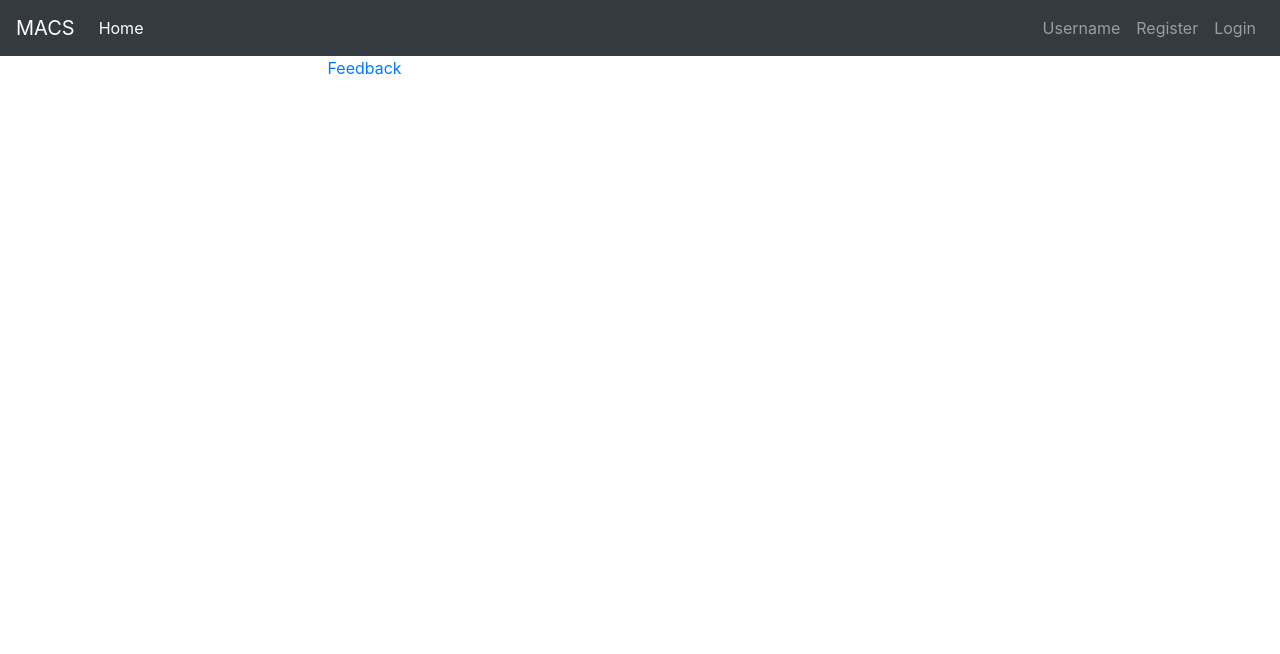
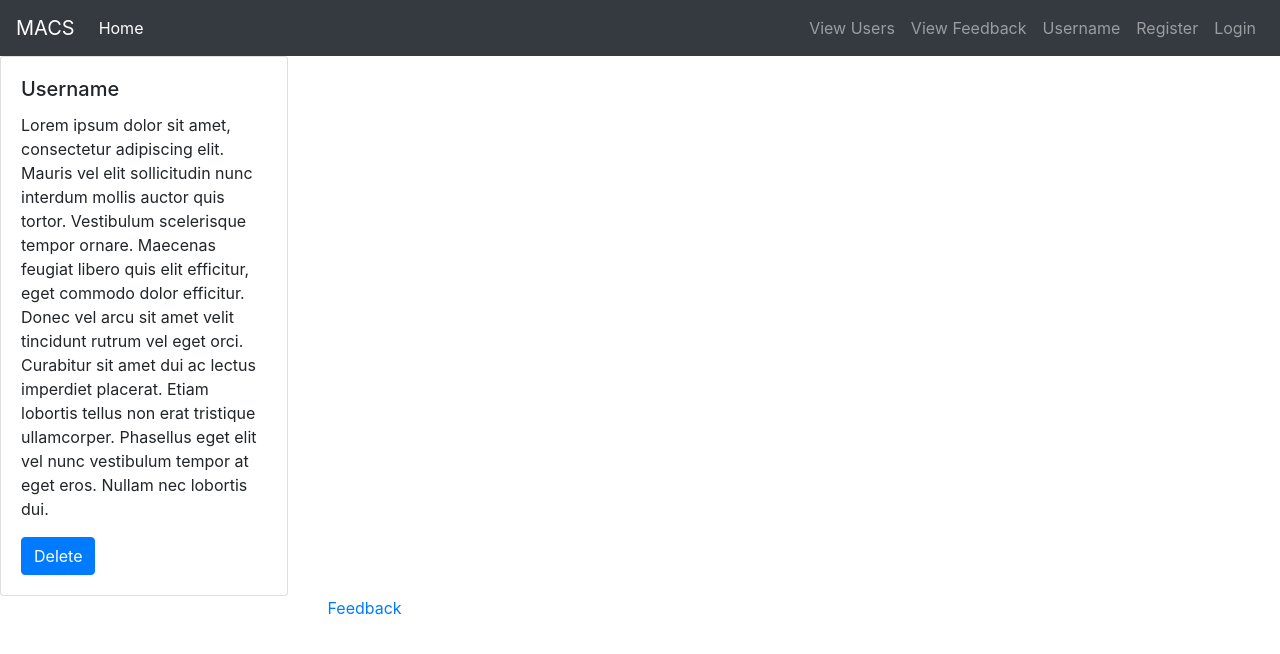
Before and after one commit to 1801Jan22Java/team-hapa, an Angular app in the folder MACS/: page /admin/feedback in a window 1280 px wide. Before the commit this address led to /. Shown: the top 654 px of the page. Built offline with nearby package versions, Linux system fonts and the light colour scheme.

Commit message:
added admin to wireframe

```diff
--- a/MACS/src/app/app-router/app-router.module.ts
+++ b/MACS/src/app/app-router/app-router.module.ts
@@ -22,6 +22,8 @@ import { FlightSearchResultsComponent } from '../components/flight-search-result
 import { TrackFlightStatusResultsComponent } from '../components/track-flight-status-results/track-flight-status-results.component';
 import { LoginComponent } from '../components/login/login.component';
 import { FlightDetailsComponent } from '../components/flight-details/flight-details.component'
+import { AdminFeedbackComponent } from '../components/admin-feedback/admin-feedback.component';
+import { AdminUsersComponent } from '../components/admin-users/admin-users.component';
 
 const appRoutes: Routes = [
   { path: '', redirectTo: '/home', pathMatch: 'full' },
@@ -41,6 +43,9 @@ const appRoutes: Routes = [
   { path: 'reservation/confirm', component: ViewReservationsComponent },
   { path: 'checkin', component: ViewItineraryComponent },
 
+  { path: 'admin/feedback', component: AdminFeedbackComponent },
+  { path: 'admin/users', component: AdminUsersComponent },
+
   { path: 'app-arrivals-departures', component: ArrivalsDeparturesComponent },
   { path: 'app-flight-search', component: FlightSearchComponent },
   { path: 'app-flight-reservation', component: FlightReservationComponent },
--- a/MACS/src/app/app.module.ts
+++ b/MACS/src/app/app.module.ts
@@ -27,6 +27,8 @@ import { FooterComponent } from './components/footer/footer.component';
 import { FlightSearchService } from './services/flight-search/flight-search.service';
 import { LoginComponent } from './components/login/login.component';
 import { FlightDetailsComponent } from './components/flight-details/flight-details.component';
+import { AdminFeedbackComponent } from './components/admin-feedback/admin-feedback.component';
+import { AdminUsersComponent } from './components/admin-users/admin-users.component';
 
 
 
@@ -61,6 +63,8 @@ import { FlightDetailsComponent } from './components/flight-details/flight-detai
     FooterComponent,
     LoginComponent,
     FlightDetailsComponent,
+    AdminFeedbackComponent,
+    AdminUsersComponent,
   ],
   imports: [
     BrowserModule,
--- /dev/null
+++ b/MACS/src/app/components/admin-feedback/admin-feedback.component.html
@@ -0,0 +1,13 @@
+<div class="card" style="width: 18rem;">
+  <div class="card-body">
+    <h5 class="card-title">Username</h5>
+    <p class="card-text">
+      Lorem ipsum dolor sit amet, consectetur adipiscing elit. Mauris vel elit sollicitudin nunc interdum mollis auctor quis tortor.
+      Vestibulum scelerisque tempor ornare. Maecenas feugiat libero quis elit efficitur, eget commodo dolor efficitur. Donec
+      vel arcu sit amet velit tincidunt rutrum vel eget orci. Curabitur sit amet dui ac lectus imperdiet placerat. Etiam
+      lobortis tellus non erat tristique ullamcorper. Phasellus eget elit vel nunc vestibulum tempor at eget eros. Nullam
+      nec lobortis dui.
+    </p>
+    <a routerLink="" class="btn btn-primary">Delete</a>
+  </div>
+</div>
--- /dev/null
+++ b/MACS/src/app/components/admin-feedback/admin-feedback.component.ts
@@ -0,0 +1,15 @@
+import { Component, OnInit } from '@angular/core';
+
+@Component({
+  selector: 'app-admin-feedback',
+  templateUrl: './admin-feedback.component.html',
+  styleUrls: ['./admin-feedback.component.css']
+})
+export class AdminFeedbackComponent implements OnInit {
+
+  constructor() { }
+
+  ngOnInit() {
+  }
+
+}
--- /dev/null
+++ b/MACS/src/app/components/admin-users/admin-users.component.html
@@ -0,0 +1,15 @@
+<div class="container">
+  <div class="row">
+    <table id="flightTable">
+      <tr>
+        <th>Username</th>
+        <th>Email</th>
+        <th>Status</th>
+        <th><a href="">Fly</a></th>
+        <th><a href="">No Fly</a></th>
+      </tr>
+      <!-- Dynamically fill table with parsed JSON using TypeScript (?) -->
+      <!-- Create buttons that allow Users to book the corresponding flight -->
+    </table>
+  </div>
+</div>
--- /dev/null
+++ b/MACS/src/app/components/admin-users/admin-users.component.ts
@@ -0,0 +1,15 @@
+import { Component, OnInit } from '@angular/core';
+
+@Component({
+  selector: 'app-admin-users',
+  templateUrl: './admin-users.component.html',
+  styleUrls: ['./admin-users.component.css']
+})
+export class AdminUsersComponent implements OnInit {
+
+  constructor() { }
+
+  ngOnInit() {
+  }
+
+}
--- a/MACS/src/app/components/navbar/navbar.component.html
+++ b/MACS/src/app/components/navbar/navbar.component.html
@@ -13,10 +13,20 @@
       </li>
     </ul>
     <ul class="navbar-nav">
-        <li class="nav-item">
-          <a class="nav-link" routerLink="profile">Username</a>
-        </li>
-      </ul>
+      <li class="nav-item">
+        <a class="nav-link" routerLink="admin/users">View Users</a>
+      </li>
+    </ul>
+    <ul class="navbar-nav">
+      <li class="nav-item">
+        <a class="nav-link" routerLink="admin/feedback">View Feedback</a>
+      </li>
+    </ul>
+    <ul class="navbar-nav">
+      <li class="nav-item">
+        <a class="nav-link" routerLink="profile">Username</a>
+      </li>
+    </ul>
     <ul class="navbar-nav">
       <li class="nav-item">
         <a class="nav-link" routerLink="register">Register</a>
```
Also changed, not shown: MACS/src/app/components/admin-feedback/admin-feedback.component.css (added), MACS/src/app/components/admin-users/admin-users.component.css (added), 2 other files (tests, documents, lock files or other folders).
